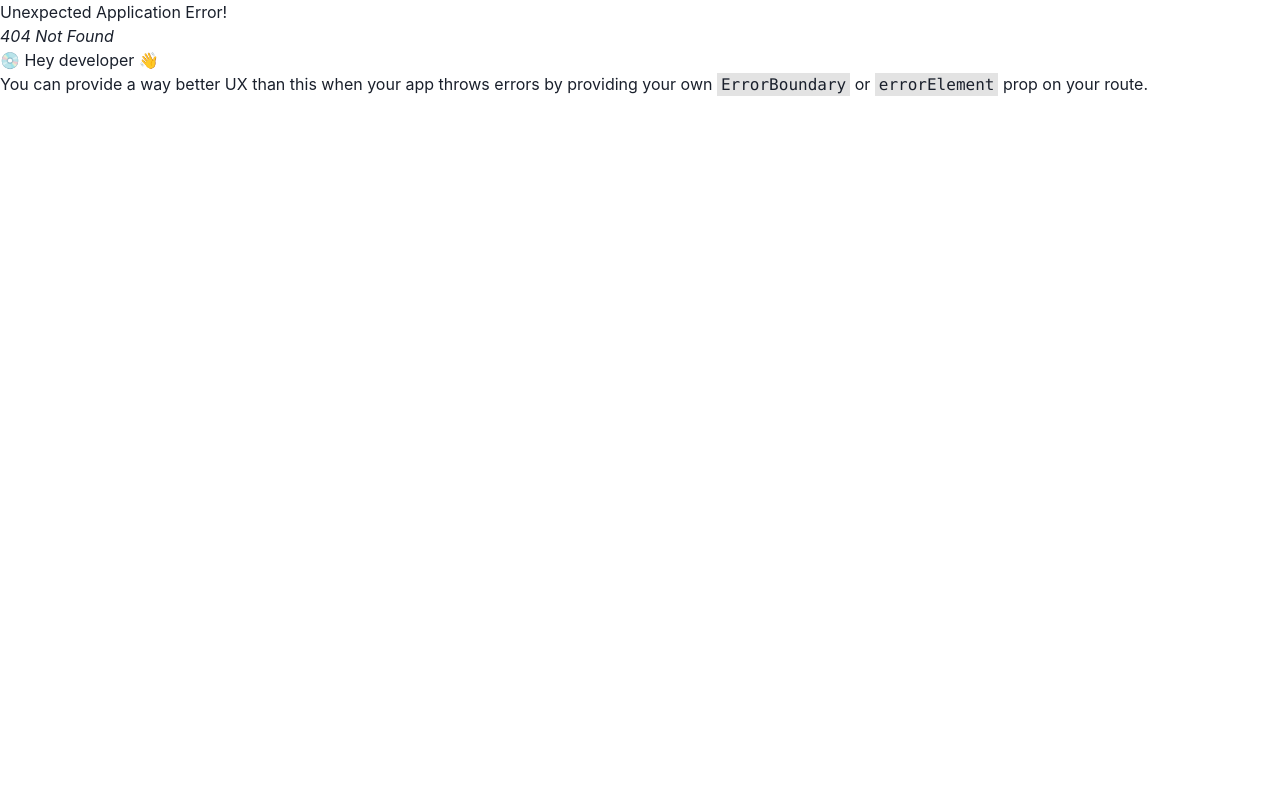
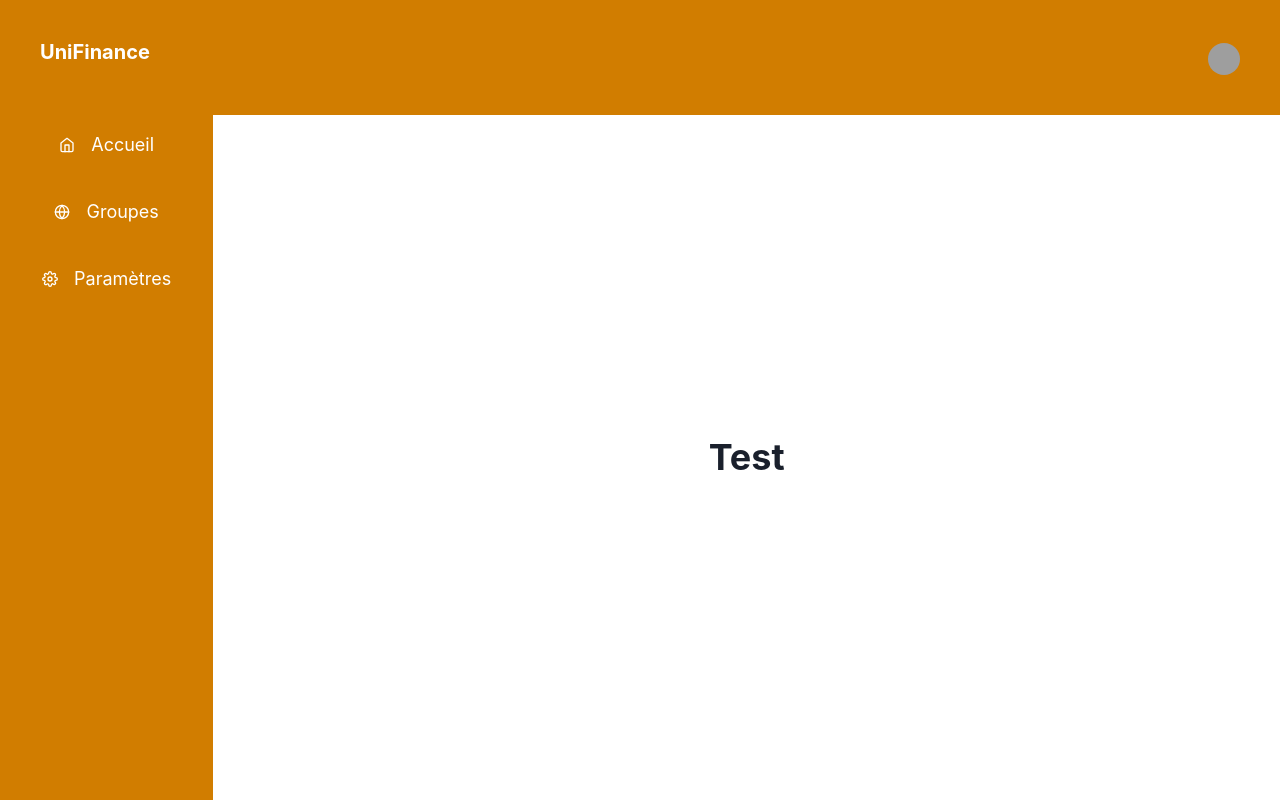
Before and after one commit to DeathFull/3PROJ-Web, a React (Vite) app: page /dashboard/groups/1 in a window 1280 px wide. Before the commit this address had no page. Built offline with nearby package versions, Linux system fonts and the light colour scheme; grey boxes are pictures that could not be loaded.

Commit message:
Update : Redirection

```diff
--- a/src/App.tsx
+++ b/src/App.tsx
@@ -8,6 +8,7 @@ import DashboardHome from "./components/dashboard/DashboardHome.tsx";
 import AuthPageInscription from "./components/AuthPageInscription.tsx";
 import AboutPage from "./components/AboutPage.tsx";
 import DashboardGroups from "./components/dashboard/DashboardGroups.tsx";
+import HomeGroups from "./components/dashboard/Groups/HomeGroups.tsx";
 
 const router = createBrowserRouter([
   {
@@ -42,6 +43,10 @@ const router = createBrowserRouter([
         path: "dashboard/groups",
         element: <DashboardGroups />,
       },
+      {
+        path: "dashboard/groups/:id",
+        element: <HomeGroups />,
+      }
     ],
   },
 ]);
--- a/src/components/dashboard/DashboardGroups.tsx
+++ b/src/components/dashboard/DashboardGroups.tsx
@@ -1,32 +1,37 @@
 import {ChangeEvent, useContext, useEffect, useState} from "react";
 import {
-    VStack,
-    Stack,
-    Text,
+    Alert,
+    AlertDescription,
+    AlertIcon,
+    AlertTitle,
+    Box,
     Button,
+    Card,
+    CardBody,
+    CardFooter,
+    Divider,
+    Flex,
+    FormControl,
+    FormLabel,
+    Grid,
+    GridItem,
+    Heading,
+    Icon,
+    Input, Link,
     Modal,
-    ModalContent,
-    ModalHeader,
-    ModalFooter,
     ModalBody,
     ModalCloseButton,
-    FormControl,
-    FormLabel,
-    Input,
+    ModalContent,
+    ModalFooter,
+    ModalHeader,
+    Stack,
+    Tag,
+    TagCloseButton,
+    TagLabel,
+    Text,
+    useBoolean,
     useDisclosure,
-    Icon,
-    Flex,
-    Tag,
-    TagLabel,
-    TagCloseButton,
-    Card,
-    CardBody,
-    Heading,
-    Box,
-    useBoolean,
-    Alert,
-    AlertIcon,
-    AlertTitle, AlertDescription, CardFooter, Divider, ButtonGroup, Grid, GridItem
+    VStack
 } from "@chakra-ui/react";
 import {AuthContext} from "../../context/AuthContext.tsx";
 import instance from "../../api/ApiConfig.tsx";
@@ -47,6 +52,8 @@ function DashboardGroups() {
     const [groups, setGroups] = useState([]);
     const [error, setError] = useBoolean();
 
+
+    console.log(groups)
 
     useEffect(() => {
         getUserLogin();
@@ -227,7 +234,7 @@ function DashboardGroups() {
                         <Grid gap={3} templateColumns='repeat(3, 3fr)'>
                             {groups.map((group: any) => (
                                 <GridItem w="100%">
-                                    <Card mr={"4"}>
+                                    <Card h={"100%"} mr={"4"}>
                                         <CardBody>
                                             <Stack mt='6' spacing='3'>
                                                 <Heading size='xl'>{group.name}</Heading>
@@ -241,14 +248,11 @@ function DashboardGroups() {
                                         </CardBody>
                                         <Divider/>
                                         <CardFooter justifyContent={"center"}>
-                                            <ButtonGroup spacing='2'>
-                                                <Button color="white" bg="#D27E00" variant='solid'>
+                                            <Link href={`/dashboard/groups/${group._id}`}>
+                                                <Button as="a" color="white" bg="#D27E00" variant='solid'>
                                                     Allez sur le groupe
                                                 </Button>
-                                                <Button colorScheme='red' variant='solid'>
-                                                    Supprimer
-                                                </Button>
-                                            </ButtonGroup>
+                                            </Link>
                                         </CardFooter>
                                     </Card>
                                 </GridItem>
--- a/src/components/dashboard/DashboardHeader.tsx
+++ b/src/components/dashboard/DashboardHeader.tsx
@@ -39,7 +39,7 @@ function DashboardHeader() {
                         />
                     </MenuButton>
                     <MenuList>
-                        <Link href={"/"}>
+                        <Link href={"/"} style={{ textDecoration: "none" }}>
                             <MenuItem onClick={handleLogout}>
                                 <Icon as={IoIosLogOut} boxSize={6} mr={"5"}/>
                                 Déconnexion
--- /dev/null
+++ b/src/components/dashboard/Groups/HomeGroups.tsx
@@ -0,0 +1,20 @@
+import { Box, Center, Heading } from "@chakra-ui/react";
+
+function HomeGroups() {
+    return (
+        <>
+            <Box
+                justifyContent={"center"}
+                flexDir={"column"}
+                display={"flex"}
+                w={"100%"}
+            >
+                <Center>
+                    <Heading>Test</Heading>
+                </Center>
+            </Box>
+        </>
+    );
+}
+
+export default HomeGroups;
```
